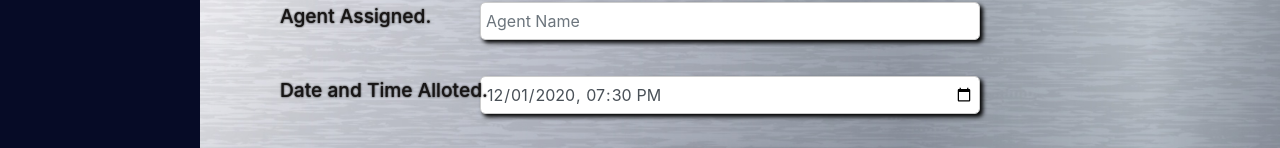
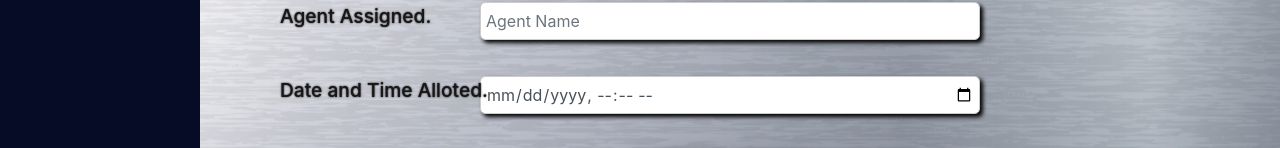
Before and after one commit to manuchaturvedi/Servicefrontend, a React (Create React App) app: page /AddBooking in a window 1280 px wide. Shown: the part 483-631 px from the top of the page. Built offline with nearby package versions, Linux system fonts and the light colour scheme.

Commit message:
changes date

```diff
--- a/package.json
+++ b/package.json
@@ -13,6 +13,7 @@
     "gh-pages": "^3.1.0",
     "react": "^17.0.1",
     "react-bootstrap": "^1.4.0",
+    "react-datetime-picker": "^3.0.4",
     "react-dom": "^17.0.1",
     "react-icons": "^4.1.0",
     "react-router-dom": "^5.2.0",
--- a/src/AddAgent.js
+++ b/src/AddAgent.js
@@ -26,7 +26,7 @@ export default class AddAgent extends Component {
                 </div>
                 <div className="form-group">
                     <label>Join On</label>
-                    <input type="datetime-local" className="form-control" placeholder="Join Date" value="2020-12-01T19:30" />
+                    <input type="datetime-local" className="form-control" placeholder="Join Date"  />
                 </div>
                 <div className="form-group">
                     <label>UserName Alloted.</label>
--- a/src/signin.js
+++ b/src/signin.js
@@ -35,7 +35,7 @@ export default class Signin extends Component {
                 </div>
                 <div className="form-group">
                     <label>Date and Time Alloted.</label>
-                    <input type="datetime-local" className="form-control" placeholder="date and time" value="2020-12-01T19:30" />
+                    <input type="datetime-local" className="form-control" placeholder="date and time"  />
                 </div>
                 <button className="button" >Add Booking</button>
             </form>
```
Also changed, not shown: 2 other files (tests, documents, lock files or other folders).
